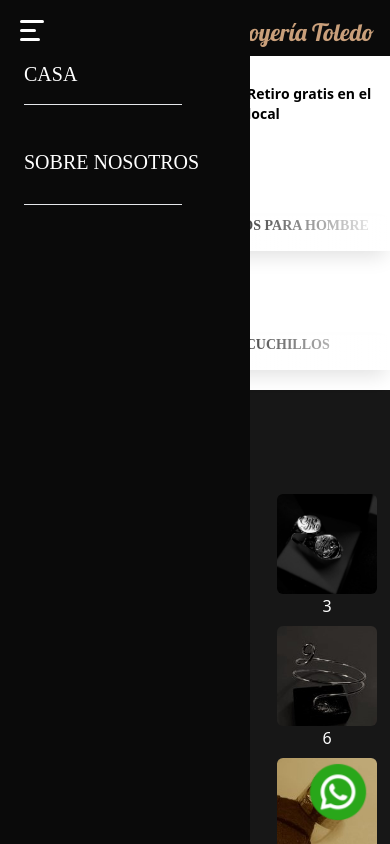
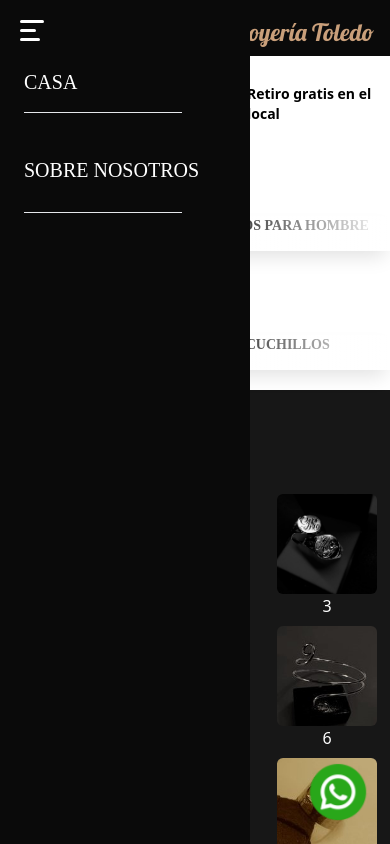
Before and after one commit to LeonAntGon/jewelry, a React (Create React App) app: page / in a window 390 px wide. Both pictures are taken after a click on the element 32 px from the left and 28 px from the top of the page. Shown: the top 844 px of the page. Built offline with nearby package versions, Linux system fonts and the light colour scheme.

Commit message:
minor header change

```diff
--- a/src/components/Header.js
+++ b/src/components/Header.js
@@ -24,7 +24,7 @@ export default function Header() {
             </div>
             <div className="bg-neutral-950 fixed h-screen w-[250px]" style={{ display: isDivVisible ? 'block' : 'none' }}>
 
-                    <div className="grid grid-rows-2 gap-4 pt-[60px] pl-6">
+                    <div className="grid grid-rows-2 gap-4 pt-[68px] pl-6">
                         <div className=''>
                             <p className='text-white text-xl'>CASA</p>
                         </div>
```
